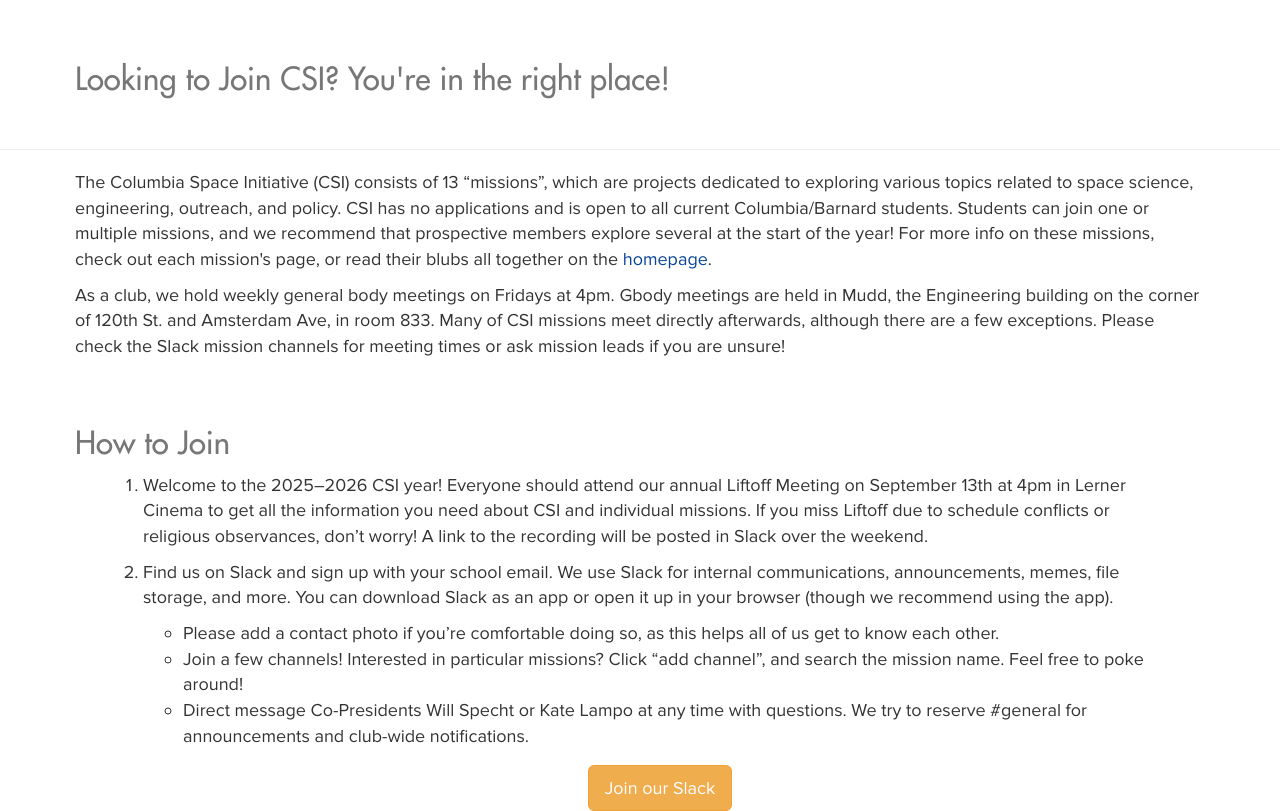
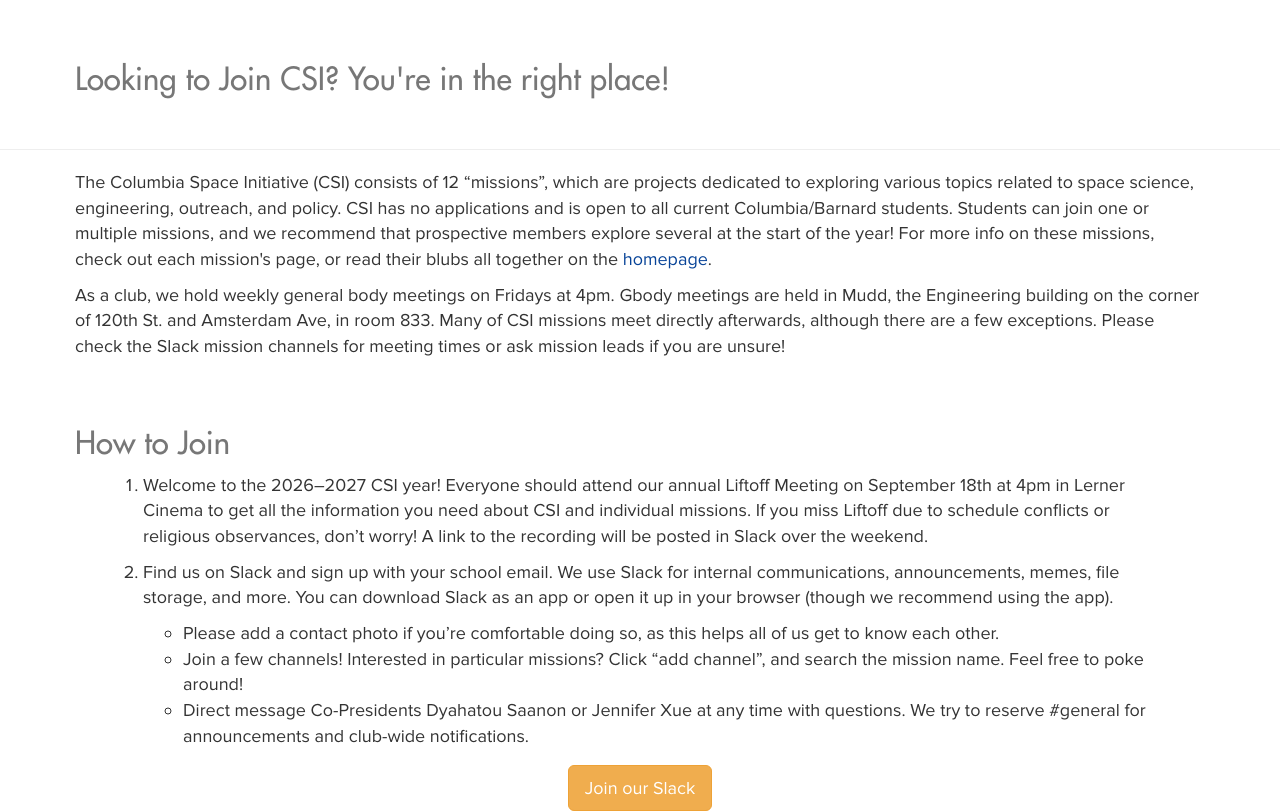
Before and after one commit to columbiaspace/columbiaspace.org, a Jekyll site: the page built from join-us.html, in a window 1280 px wide and 900 px high, scrolled down 815 px, cut to the strip 89-900 px from the top of the window. Built offline with Jekyll 4.4.1, drawn with Linux system fonts in a browser that asks for light colours; nearby versions of some CDN libraries; comment, search, counter and statistics services are not loaded; some of the changed text lies outside the part shown.

Commit message:
Update join-us info for 2026–2027 and switch newsletter signup to listserv

```diff
--- a/about.html
+++ b/about.html
@@ -10,7 +10,7 @@
 <div class="group-abstract">
 	<div class="container">
 		<h2><small>
-			The Columbia Space Initiative is a space science, engineering, and outreach club founded in 2015. The club is home to 13 different technical and non-technical projects exploring a wide range of disciplines, from designing satellites and astronaut tools to building rockets, launching high-altitude balloons, conducting microgravity experiments, and teaching NYC’s next generation that there’s space for them in STEM.
+			The Columbia Space Initiative is a space science, engineering, and outreach club founded in 2015. The club is home to 12 different technical and non-technical projects exploring a wide range of disciplines, from designing satellites and astronaut tools to building rockets, launching high-altitude balloons, conducting microgravity experiments, and teaching NYC’s next generation that there’s space for them in STEM.
 		</small></h2>
 	</div>
 </div>
--- a/join-us.html
+++ b/join-us.html
@@ -20,17 +20,22 @@
   <div class="container">
     <div>
       <p>
-        The Columbia Space Initiative (CSI) consists of 13 “missions”, which are projects dedicated to exploring various
-        topics related to space science, engineering, outreach, and policy. CSI has no applications and is open to all
-        current Columbia/Barnard students. Students can join one or multiple missions, and we recommend that prospective
-        members explore several at the start of the year! For more info on these missions, check out each mission's
-        page, or read their blubs all together on the <a href="/index.html#missions">homepage</a>.
+        The Columbia Space Initiative (CSI) consists of 12 “missions”, which are
+        projects dedicated to exploring various topics related to space science,
+        engineering, outreach, and policy. CSI has no applications and is open
+        to all current Columbia/Barnard students. Students can join one or
+        multiple missions, and we recommend that prospective members explore
+        several at the start of the year! For more info on these missions, check
+        out each mission's page, or read their blubs all together on the
+        <a href="/index.html#missions">homepage</a>.
       </p>
       <p>
-        As a club, we hold weekly general body meetings on Fridays at 4pm. Gbody meetings are held in Mudd, the
-        Engineering building on the corner of 120th St. and Amsterdam Ave, in room 833. Many of CSI missions meet
-        directly afterwards, although there are a few exceptions. Please check the Slack mission channels for meeting
-        times or ask mission leads if you are unsure!
+        As a club, we hold weekly general body meetings on Fridays at 4pm. Gbody
+        meetings are held in Mudd, the Engineering building on the corner of
+        120th St. and Amsterdam Ave, in room 833. Many of CSI missions meet
+        directly afterwards, although there are a few exceptions. Please check
+        the Slack mission channels for meeting times or ask mission leads if you
+        are unsure!
       </p>
     </div>
   </div>
@@ -42,99 +47,59 @@
     <div style="margin-left: 2em; margin-right: 2em">
       <ol>
         <li style="margin: 10px 0">
-          Welcome to the 2025–2026 CSI year! Everyone should attend our annual Liftoff Meeting on September 13th at 4pm
-          in Lerner Cinema to get all the information you need about CSI and individual missions. If you miss Liftoff
-          due to schedule conflicts or religious observances, don’t worry! A link to the recording will be posted in
-          Slack over the weekend.
+          Welcome to the 2026–2027 CSI year! Everyone should attend our annual
+          Liftoff Meeting on September 18th at 4pm in Lerner Cinema to get all
+          the information you need about CSI and individual missions. If you
+          miss Liftoff due to schedule conflicts or religious observances, don’t
+          worry! A link to the recording will be posted in Slack over the
+          weekend.
         </li>
 
         <li style="margin: 10px 0">
-          Find us on Slack and sign up with your school email. We use Slack for internal communications, announcements,
-          memes, file storage, and more. You can download Slack as an app or open it up in your browser (though we
-          recommend using the app).
+          Find us on Slack and sign up with your school email. We use Slack for
+          internal communications, announcements, memes, file storage, and more.
+          You can download Slack as an app or open it up in your browser (though
+          we recommend using the app).
         </li>
 
         <ul>
           <li>
-            Please add a contact photo if you’re comfortable doing so, as this helps all of us get to know each other.
+            Please add a contact photo if you’re comfortable doing so, as this
+            helps all of us get to know each other.
           </li>
           <li>
-            Join a few channels! Interested in particular missions? Click “add channel”, and search the mission name.
-            Feel free to poke around!
+            Join a few channels! Interested in particular missions? Click “add
+            channel”, and search the mission name. Feel free to poke around!
           </li>
           <li>
-            Direct message Co-Presidents Will Specht or Kate Lampo at any time with questions. We try to reserve
-            #general for announcements and club-wide notifications.
+            Direct message Co-Presidents Dyahatou Saanon or Jennifer Xue at any
+            time with questions. We try to reserve #general for announcements
+            and club-wide notifications.
           </li>
         </ul>
-        <p align="center" style="margin: 15px 0; margin-bottom: 1em">
-          <a href="https://columbiaspace.slack.com/signup" class="btn btn-warning btn-lg">Join our Slack</a>
+        <p align="center" style="margin: 15px 0 1em -40px">
+          <a
+            href="https://columbiaspace.slack.com/signup"
+            class="btn btn-warning btn-lg"
+            >Join our Slack</a
+          >
         </p>
 
         <li style="margin: 10px 0">
-          If you haven’t already, subscribe to our newsletter by filling out the form at the bottom of this page.
-          Official club-wide announcements are organized and sent out each week by our secretary Chloe Jones, so don’t
-          let her hard work go to waste! This is a nice tl;dr of all our Slack announcements.
+          If you haven’t already, subscribe to our newsletter by joining our
+          listserv below. Official club-wide announcements are organized and
+          sent out each week by our secretary, so don’t let her hard work go to
+          waste! This is a nice tl;dr of all our Slack announcements.
         </li>
 
-        <div class="container text-center" style="margin-top: 1em">
-          <!-- Mail chimp code here -->
-          <!-- Begin MailChimp Signup Form -->
-          <div id="mc_embed_signup">
-            <form
-              action="//columbiaspace.us11.list-manage.com/subscribe/post?u=d0675a81c1dd47233ed8d1e5b&amp;id=37c4c0d943"
-              method="post"
-              id="mc-embedded-subscribe-form"
-              name="mc-embedded-subscribe-form"
-              class="validate form-inline"
-              target="_blank"
-              novalidate
-            >
-              <div class="form-group">
-                <input
-                  type="email"
-                  value=""
-                  name="EMAIL"
-                  class="required email form-control input-lg"
-                  id="mce-EMAIL"
-                  placeholder="majortom@columbia.edu"
-                />
-              </div>
-              <div id="mce-responses" class="clear form-group">
-                <div class="alert alert-danger" id="mce-error-response" style="display: none"></div>
-                <div class="alert alert-success" id="mce-success-response" style="display: none"></div>
-              </div>
-              <!-- real people should not fill this in and expect good things - do not remove this or risk form bot signups-->
-              <div style="position: absolute; left: -5000px">
-                <input type="text" name="b_d0675a81c1dd47233ed8d1e5b_37c4c0d943" tabindex="-1" value="" />
-              </div>
-              <div class="clear form-group">
-                <input
-                  type="submit"
-                  value="Subscribe to our Newsletter!"
-                  name="subscribe"
-                  id="mc-embedded-subscribe"
-                  class="btn btn-warning btn-lg"
-                />
-              </div>
-              <!-- end bot control -->
-            </form>
-          </div>
-
-          <script type="text/javascript">
-            (function ($) {
-              window.fnames = new Array();
-              window.ftypes = new Array();
-              fnames[0] = "EMAIL";
-              ftypes[0] = "email";
-              fnames[1] = "FNAME";
-              ftypes[1] = "text";
-              fnames[2] = "LNAME";
-              ftypes[2] = "text";
-            })(jQuery); //var $mcj = jQuery.noConflict(true);
-          </script>
-          <!--End mc_embed_signup-->
-        </div>
+        <p align="center" style="margin: 15px 0 15px -40px; margin-top: 1em">
+          <a
+            href="https://listserv.cuit.columbia.edu/scripts/wa.exe?SUBED1=COLUMBIASPACEINITIATIVE&amp;A=1"
+            class="btn btn-warning btn-lg"
+            target="_blank"
+            >Subscribe to our Newsletter!</a
+          >
+        </p>
       </ol>
     </div>
   </div>
```
Also changed, not shown: _includes/calendar.html (+1 -25 lines).
